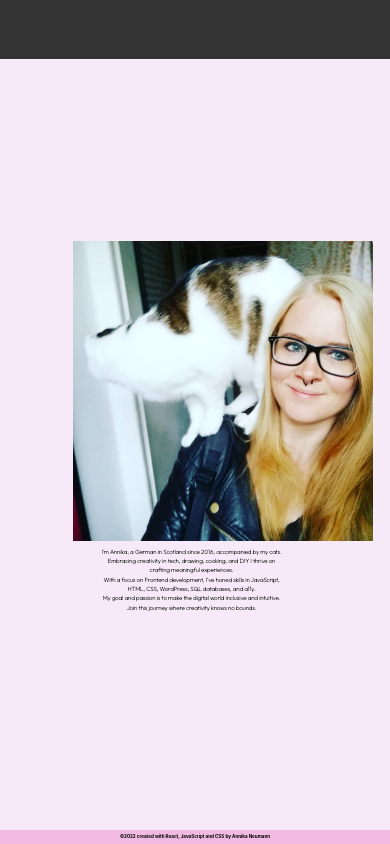
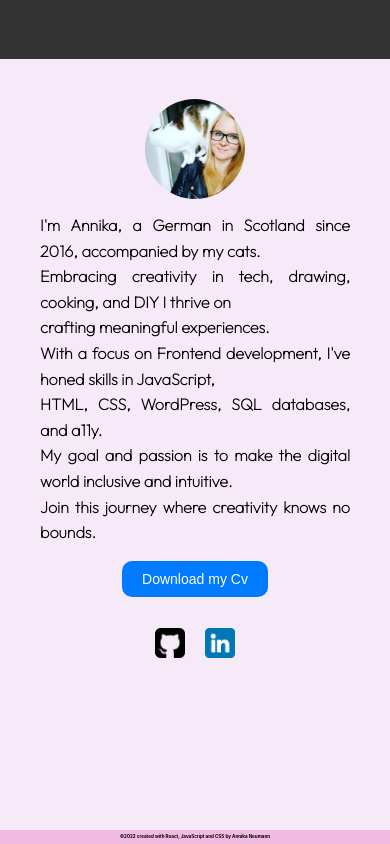
Before and after one commit to AnnikaNeumann/annikaneumann.github.io, a React (Create React App) app: page / in a window 390 px wide. Built offline with nearby package versions, Linux system fonts and the light colour scheme.

Commit message:
made button accessible with hover effect and responsive with media query

```diff
--- a/src/App.css
+++ b/src/App.css
@@ -14,18 +14,3 @@ body{
   background-color: #f7eaf8;
 
 }
-
-
-/* profile image */
-.annika{
-  /* border-radius: 25%; */
-  width: 20%;
-  float: left;
-  position:sticky;
-  padding-bottom: 2%;
-  padding-top: 0.5%;
-  padding-left: 15%;
-  padding-right: 2%;
-  margin-top: -5%;
-  /* margin-left: 1rem; */
-}
--- a/src/components/Home.js
+++ b/src/components/Home.js
@@ -1,6 +1,7 @@
 import React from 'react';
 // import './Button.css';
 import '../components/css/Home.css';
+import '../components/css/Button.css';
 
 
 
@@ -19,32 +20,56 @@ const Home = () =>{
         return (
 
           <section className="about">
-            <div>
+  <div className="flex-container">
+    <div className="flex-item">
       <img className="annika" src={require("../static/annika.png")} alt='Annika has blonde hair and she wears a black jacket. On her shoulder is a white cat.'/>
-
+    </div>
+    <div className="flex-item">
       <p tabIndex='0' className="aboutshort">
         I'm Annika, a German in Scotland since 2016, accompanied by my cats.<br></br>Embracing creativity in tech, drawing,
         cooking, and DIY I thrive on<br></br>crafting meaningful experiences.<br></br>With a focus on Frontend development, I've honed skills in JavaScript,<br></br>HTML, CSS, WordPress,
         SQL databases, and a11y.<br></br>My goal and passion is to make the digital world inclusive and intuitive.
         <br></br> Join this journey where creativity knows no bounds.
       </p>
+      <div className='button-container'>
+        <button className='pdf_button' type="button" tabIndex='0' onClick={()=>{downloadFileAtURL(PDF_FILE_URL)}}>Download my Cv</button>
+        <div className='social-links'>
+          <a href="https://github.com/AnnikaNeumann" tabIndex='0' target="_blank" rel="noreferrer"><img src={require("../images/github-sign.png")} alt='Link to Github'/></a>
+          <a href="https://www.linkedin.com/in/annika-neumann-422b98232/" tabIndex='0' target="_blank" rel="noreferrer"><img src={require("../images/linkedin.png")} alt='Link to LinkedIn'/></a>
         </div>
-              <div className='container'>
-              {/* <div className='item-1'>
-              <button className='pdf_button' tabIndex='0'onClick={()=>{downloadFileAtURL(PDF_FILE_URL)}}>Download my Cv</button>
-              </div> */}
-              <div>
-              {/* <div className='item-2'>
-              <a href="https://github.com/AnnikaNeumann" tabIndex='0' target="_blank" rel="noreferrer"><img className="github" src={require("../images/github-sign.png")} alt='Link to Github'/>
-              </a>
       </div>
-              <div className='item-3'>
-              <a href="https://www.linkedin.com/in/annika-neumann-422b98232/" tabIndex='0' target="_blank" rel="noreferrer"><img className="linkedin" src={require("../images/linkedin.png")} alt='Link to LinkedIn'/>
-              </a>
-              </div> */}
     </div>
   </div>
 </section>
+
+
+            // <section className="about">
+            // <div>
+            //         <img className="annika" src={require("../static/annika.png")} alt='Annika has blonde hair and she wears a black jacket. On her shoulder is a white cat.'/>
+
+            //   <p tabIndex='0' className="aboutshort">
+            //     I'm Annika, a German in Scotland since 2016, accompanied by my cats.<br></br>Embracing creativity in tech, drawing,
+            //     cooking, and DIY I thrive on<br></br>crafting meaningful experiences.<br></br>With a focus on Frontend development, I've honed skills in JavaScript,<br></br>HTML, CSS, WordPress,
+            //     SQL databases, and a11y.<br></br>My goal and passion is to make the digital world inclusive and intuitive.
+            //     <br></br> Join this journey where creativity knows no bounds.
+            //   </p>
+            //   </div>
+
+            //   <div className='container'>
+            //   <div className='item-1'>
+            //   <button className='pdf_button' tabIndex='0'onClick={()=>{downloadFileAtURL(PDF_FILE_URL)}}>Download my Cv</button>
+            //   </div>
+            //   <div className='item-2'>
+            //   <a href="https://github.com/AnnikaNeumann" tabIndex='0' target="_blank" rel="noreferrer"><img src={require("../images/github-sign.png")} alt='Link to Github'/>
+            //   </a>
+            //   </div>
+            //   <div className='item-3'>
+            //   <a href="https://www.linkedin.com/in/annika-neumann-422b98232/" tabIndex='0' target="_blank" rel="noreferrer"><img src={require("../images/linkedin.png")} alt='Link to LinkedIn'/>
+            //   </a>
+            //   </div>
+            //   </div>
+
+            // </section>
         );
       }
 
--- a/src/components/css/About.css
+++ b/src/components/css/About.css
@@ -48,14 +48,7 @@
   @media (max-width: 600px) {
     .text-container {
       text-align: block;
-      font-size: 16px; /* Adjust the font size for mobile devices */
-      padding: 10px; /* Adjust padding for mobile devices */
+      font-size: 16px;
+      padding: 10px;
     }
 }
-
-@media only screen and (max-width: 500px){
-
-  .annika{
-     width: auto;
-  }
-}
--- a/src/components/css/Button.css
+++ b/src/components/css/Button.css
@@ -1,15 +1,44 @@
-.pdf_button{
-    font-size: 1rem;
-    border-radius: 20px;
-    /* padding: 1% 2% 1% 1%; */
-    /* margin-top: 3%; */
-    background-color: rgb(164, 201, 153);
-}
+/*
+.pdf_button {
+    padding: 8px 16px;
+    font-size: 1.5rem;
+    background-color: #c7c0c5;
+    color: rgb(38, 36, 36);
+    cursor: pointer;
+    margin-bottom: 5%;
+    border-radius: 5px;
+    border-color: white;
+  } */
 
-.pdf_button a:hover {
-    color: lightgray;
 
-}
-.pdf_button a:focus{
-    color: aquamarine;
-}
+  /* Default button styles */
+/* Default button styles */
+.pdf_button {
+    display: inline-block;
+    margin-bottom: 10%;
+    padding: 10px 20px;
+    border: none;
+    border-radius: 10px;
+    background-color: #007BFF; /* Button background color */
+    color: #ffffff; /* Button text color */
+    font-size: 16px; /* Default font size for normal screens */
+    transition: background-color 0.3s, color 0.3s; /* Smooth transition effect */
+
+    /* Ensure adequate color contrast (WCAG AA) */
+    background-color: #007BFF;
+    color: #ffffff;
+  }
+
+  /* Hover effect */
+  .pdf_button:hover,
+  .pdf_button:focus {
+    background-color: #0056b3; /* New background color on hover/focus */
+    color: #ffffff; /* New text color on hover/focus */
+  }
+
+  /* Media query for mobile devices */
+  @media screen and (max-width: 600px) {
+    .pdf_button {
+      font-size: 14px; /* Font size for mobile devices */
+    }
+  }
--- a/src/components/css/Home.css
+++ b/src/components/css/Home.css
@@ -1,64 +1,68 @@
+/* Define styles for the section */
+.about {
+  max-width: 600px;
+  margin: 0 auto;
+  padding: 40px;
+}
 
-.header{
+/* Flex container for the image and text */
+.flex-container {
+  display: flex;
+  flex-direction: column;
+  align-items: center;
   text-align: center;
-    width: 100%;
+}
+
+/* Individual flex items */
+.flex-item {
+  margin-bottom: 20px;
+}
+
+.aboutshort{
+  font-size: 1rem;
+  text-align: block;
+  padding-bottom: 5%;
+}
+
+.annika {
+  border-radius: 50%;
+  max-width: 100px;
+  height: auto;
 }
 
 
-  .github{
-    height: 1%;
-    width: 1%;
-    /* margin-top: 10px; */
+.social-links {
+  display: flex;
+  justify-content: center;
+  gap: 20px;
 }
 
-  .linkedin{
-
-    height: 2px;
-    width: 2px;
-    /* margin-left: 290px;
-    margin-top: 10px; */
+/* Style the social icons */
+.social-links a img {
+  max-width: 30px; /* Adjust the maximum width of the social icons */
 }
 
-  @media (max-width: 600px){
-    .annika {
-      max-width: 300px; /* Adjust the maximum width for mobile devices */
-      margin-top: 0;
+/* Media query for responsiveness */
+@media (max-width: 600px) {
+  .about {
+    padding: 40px;
+  }
+  .flex-container {
+    flex-direction: column;
+  }
+  .flex-item {
+    margin-bottom: 10px;
+  }
+  /* .pdf_button {
+    font-size: 12px;
+    margin-bottom: 5%;
+  } */
+  .social-links {
+    flex-direction: row;
+  }
+
+  .aboutshort{
+    text-align:block;
+    justify-content: space-between;
   }
 }
-
-.aboutshort {
-  text-align: center;
-  padding-left: 3%;
-  margin-top: 10rem;
-  height: auto;
-  font-size: 1.1rem;
-  width: auto;
-  color: black;
-  margin-right: 5%;
-  font-family: 'Outfit', sans-serif;  font-size: 1.5vw;
-}
-
-@media (max-width: 550px){
-  .aboutshort{
-     text-align: center
-   } }
-
-  /* .image-container {
-    max-width: 400px;
-    margin-bottom: 20px;
-  } */
-
-    /* @media (max-width: 600px) {
-      .flex-projects {
-        flex-direction: column;
-        align-items: center;
-      }
-
-      .project-links {
-        width: 80%;
-      }
-
-      .project-links a {
-        font-size: 16px;
-      }
-    } */
```
Lines whose indentation alone changed are shown as unchanged.
